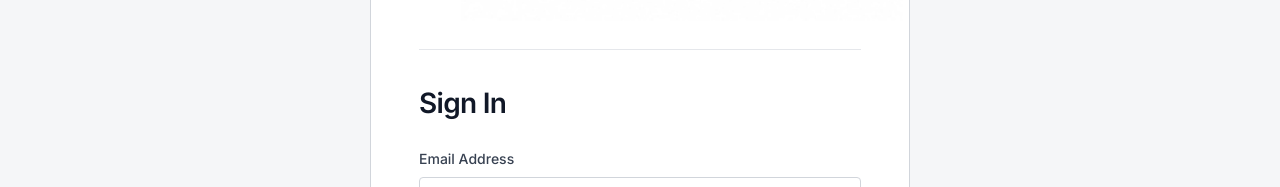
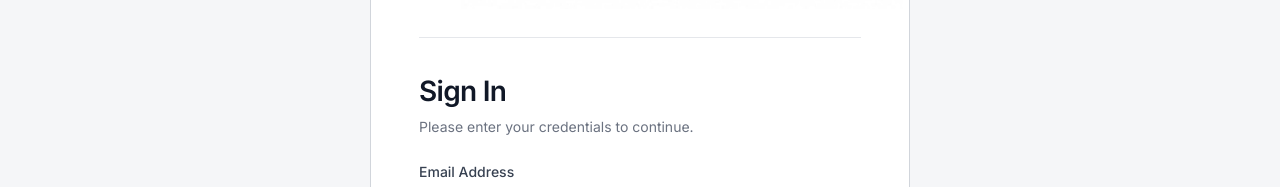
Before and after one commit to daneshlou07/healthgrid-iq, a React (Vite) app: page /login in a window 1280 px wide. Shown: the part 270-457 px from the top of the page. Built offline with nearby package versions, Linux system fonts and the light colour scheme; no server answers; the database is empty.

Commit message:
fix: restore subtitle under Sign In title to strictly match reference mockup layout

```diff
--- a/src/pages/LoginPage.tsx
+++ b/src/pages/LoginPage.tsx
@@ -141,8 +141,11 @@ export default function LoginPage() {
           </div>
 
           {/* Title Header */}
-          <div>
+          <div className="space-y-1">
             <h1 className="text-[28px] font-semibold text-[#111827] tracking-tight">Sign In</h1>
+            <p className="text-[14px] text-[#6b7280] font-normal">
+              Please enter your credentials to continue.
+            </p>
           </div>
 
           {error && (
```
Also changed, not shown: 1 other file (tests, documents, lock files or other folders).
